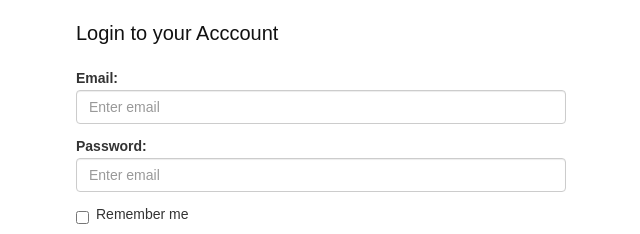
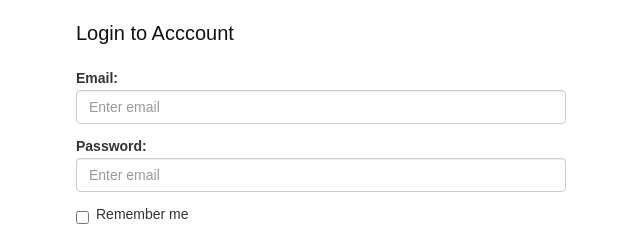
Before and after one commit to AmbitiousSam/BookStore, a plain HTML site: page Login.html in a window 1280 px wide. Shown: the top 234 px of the page, 459-1099 px from the left. Drawn offline with nearby package versions, Linux system fonts and the light colour scheme.

Commit message:
Update Login.html

```diff
--- a/Login.html
+++ b/Login.html
@@ -16,7 +16,7 @@
   <div class="container">
     <div class="row justify-content-center">
         <div class="form-group col-md-4 col-md-offset-4 align-center">
-            <h2>Login to your Acccount</h2>
+            <h2>Login to Acccount</h2>
             <form>
                 <div class="form-group">
                     <label for="email">Email:</label>
```
